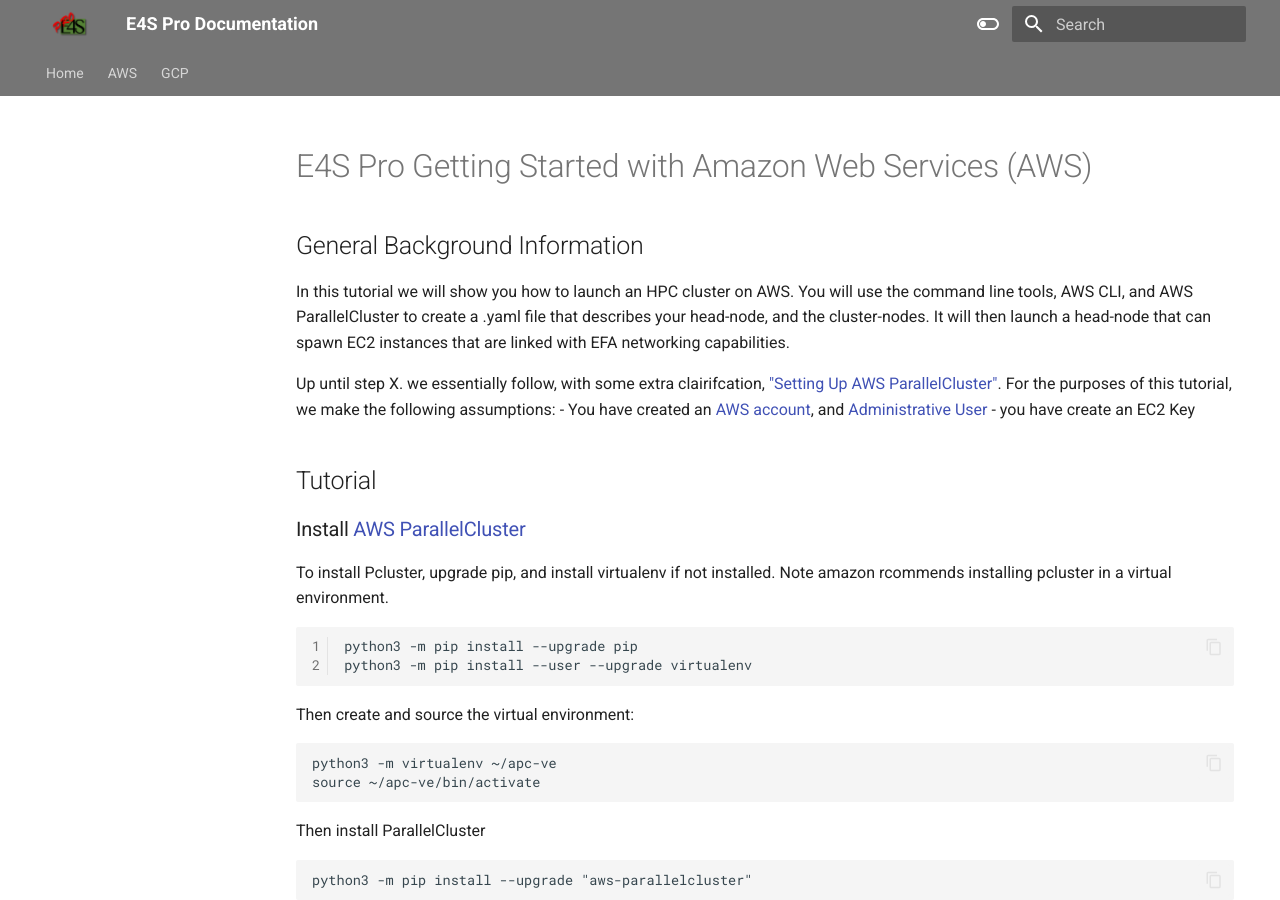
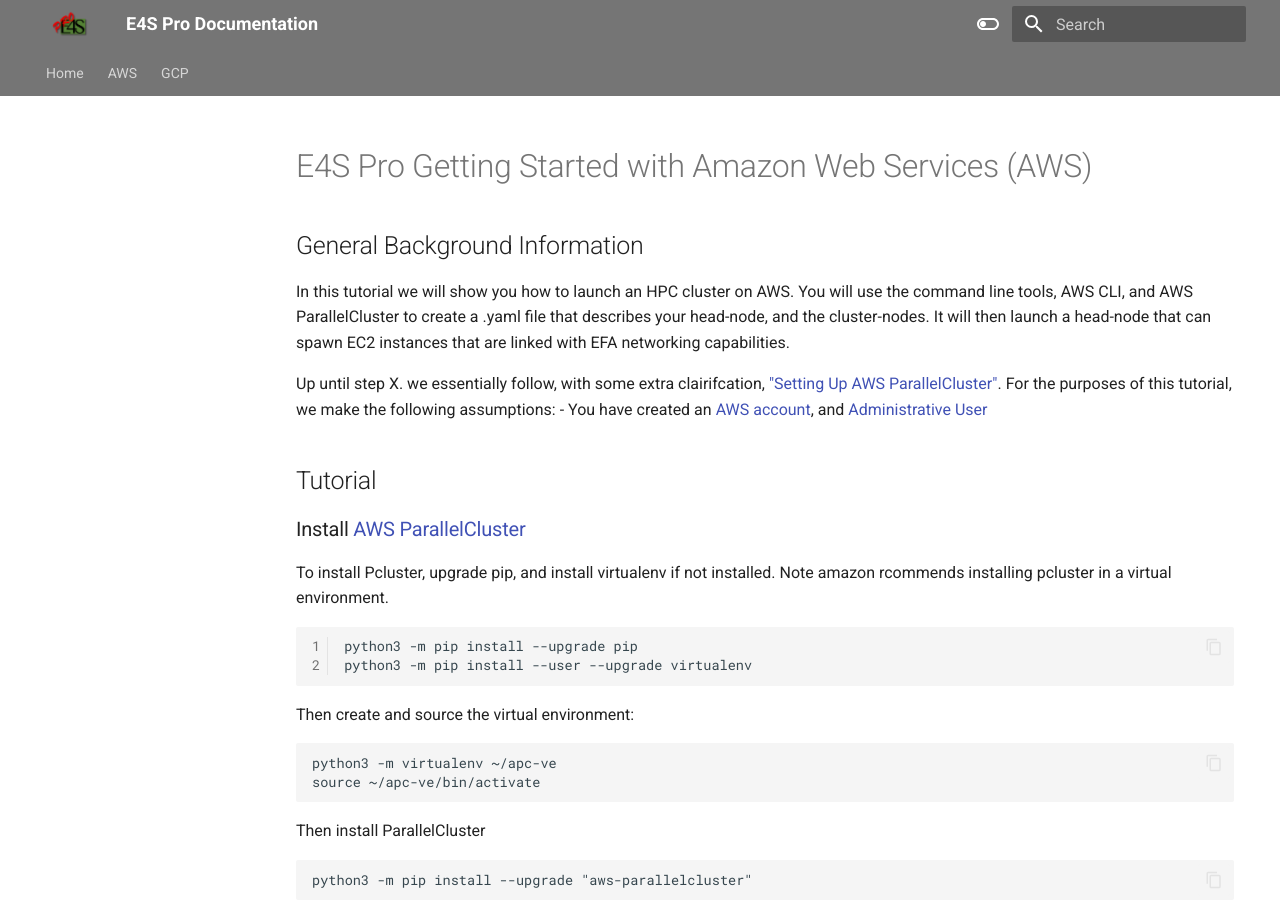
Before and after one commit to ParaToolsInc/ParaToolsPro, an MkDocs documentation site: the page built from docs/AWS/getting-started-AWS.md, in a window 1280 px wide and 900 px high. Built offline with MkDocs 1.6.1 and Material for MkDocs 9.7.7, drawn with Linux system fonts in a browser that asks for light colours.

Commit message:
Update getting-started-AWS.md

```diff
--- a/docs/AWS/getting-started-AWS.md
+++ b/docs/AWS/getting-started-AWS.md
@@ -6,7 +6,7 @@
 
 Up until step X. we essentially follow, with some extra clairifcation, ["Setting Up AWS ParallelCluster"][1]. For the purposes of this tutorial, we make the following assumptions:
 - You have created an [AWS account][5], and [Administrative User][4]
-- you have create an EC2 Key
+
 ## Tutorial
 
 ### Install [AWS ParallelCluster][1]
```
